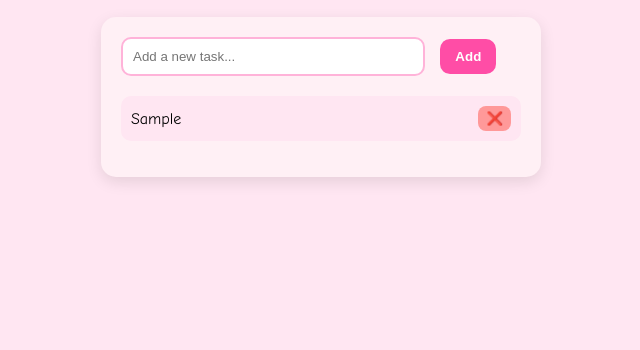
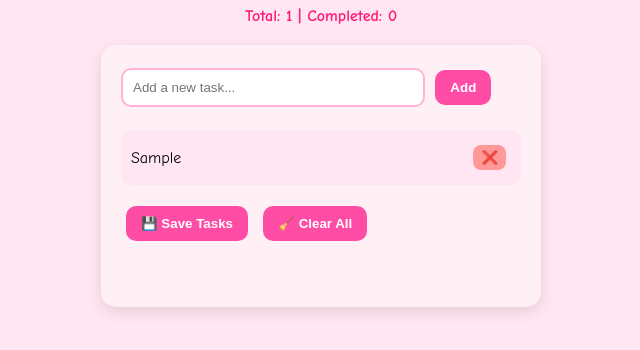
Before and after one commit to Pandu20022/to-do-app, a plain HTML site: page index.html in a window 1280 px wide. Both pictures are taken after typing "Sample" into the empty fields and a click on the button "Add". Shown: the part 120-470 px from the top of the page, without its empty margins (319-959 px from the left). Drawn offline with Linux system fonts and the light colour scheme.

Commit message:
version-3

```diff
--- a/index.html
+++ b/index.html
@@ -17,7 +17,13 @@
 
         h1 {
             color: #ff4da6;
+            margin-bottom: 10px;
+        }
+
+        .counter {
             margin-bottom: 20px;
+            font-weight: bold;
+            color: #ff1a75;
         }
 
         .todo-container {
@@ -39,7 +45,7 @@
 
         button {
             padding: 10px 15px;
-            margin-left: 10px;
+            margin: 5px;
             border: none;
             border-radius: 10px;
             background-color: #ff4da6;
@@ -87,61 +93,111 @@
         .delete-btn:hover {
             background-color: #ff4d4d;
         }
+
+        .save-msg {
+            color: #00b300;
+            font-size: 14px;
+            margin-top: 10px;
+            visibility: hidden;
+        }
     </style>
 </head>
 <body>
 
     <h1>🌸 Cute To-Do List 🌸</h1>
+    <div class="counter" id="taskCounter">Total: 0 | Completed: 0</div>
 
     <div class="todo-container">
         <input type="text" id="taskInput" placeholder="Add a new task...">
         <button onclick="addTask()">Add</button>
 
         <ul id="taskList"></ul>
+        <button onclick="saveTasks()">💾 Save Tasks</button>
+        <button onclick="clearAllTasks()">🧹 Clear All</button>
+
+        <p id="saveMessage" class="save-msg">Tasks saved successfully!</p>
     </div>
 
     <script>
         const taskInput = document.getElementById('taskInput');
         const taskList = document.getElementById('taskList');
+        const taskCounter = document.getElementById('taskCounter');
+        const saveMessage = document.getElementById('saveMessage');
 
-        function addTask() {
-            const taskText = taskInput.value.trim();
-            if (taskText === "") {
+        function updateCounter() {
+            const total = taskList.children.length;
+            const completed = document.querySelectorAll('li.completed').length;
+            taskCounter.textContent = `Total: ${total} | Completed: ${completed}`;
+        }
+
+        function addTask(text = "", completed = false) {
+            const taskText = text || taskInput.value.trim();
+            if (!taskText) {
                 alert("Please enter a task!");
                 return;
             }
 
-            // Create task list item
             const li = document.createElement('li');
             li.textContent = taskText;
+            if (completed) li.classList.add('completed');
 
-            // Mark complete on click
             li.addEventListener('click', () => {
                 li.classList.toggle('completed');
+                updateCounter();
             });
 
-            // Delete button
             const deleteBtn = document.createElement('button');
             deleteBtn.textContent = "❌";
             deleteBtn.className = "delete-btn";
             deleteBtn.addEventListener('click', (e) => {
-                e.stopPropagation(); // prevent marking complete
+                e.stopPropagation();
                 li.remove();
+                updateCounter();
             });
 
             li.appendChild(deleteBtn);
             taskList.appendChild(li);
 
-            // Clear input
             taskInput.value = "";
+            updateCounter();
         }
 
-        // Add task on Enter key
+        // Save tasks to localStorage
+        function saveTasks() {
+            const tasks = [];
+            document.querySelectorAll('#taskList li').forEach(li => {
+                tasks.push({
+                    text: li.firstChild.textContent,
+                    completed: li.classList.contains('completed')
+                });
+            });
+            localStorage.setItem('tasks', JSON.stringify(tasks));
+
+            saveMessage.style.visibility = "visible";
+            setTimeout(() => saveMessage.style.visibility = "hidden", 1500);
+        }
+
+        // Load tasks from localStorage
+        function loadTasks() {
+            const savedTasks = JSON.parse(localStorage.getItem('tasks')) || [];
+            savedTasks.forEach(task => addTask(task.text, task.completed));
+        }
+
+        // Clear all tasks (with confirmation)
+        function clearAllTasks() {
+            if (confirm("🧹 Are you sure you want to clear all your cute tasks?")) {
+                taskList.innerHTML = "";
+                localStorage.removeItem('tasks');
+                updateCounter();
+                alert("✨ All tasks cleared!");
+            }
+        }
+
         taskInput.addEventListener('keypress', (e) => {
-            if (e.key === "Enter") {
-                addTask();
-            }
+            if (e.key === "Enter") addTask();
         });
+
+        window.onload = loadTasks;
     </script>
 
 </body>
```
